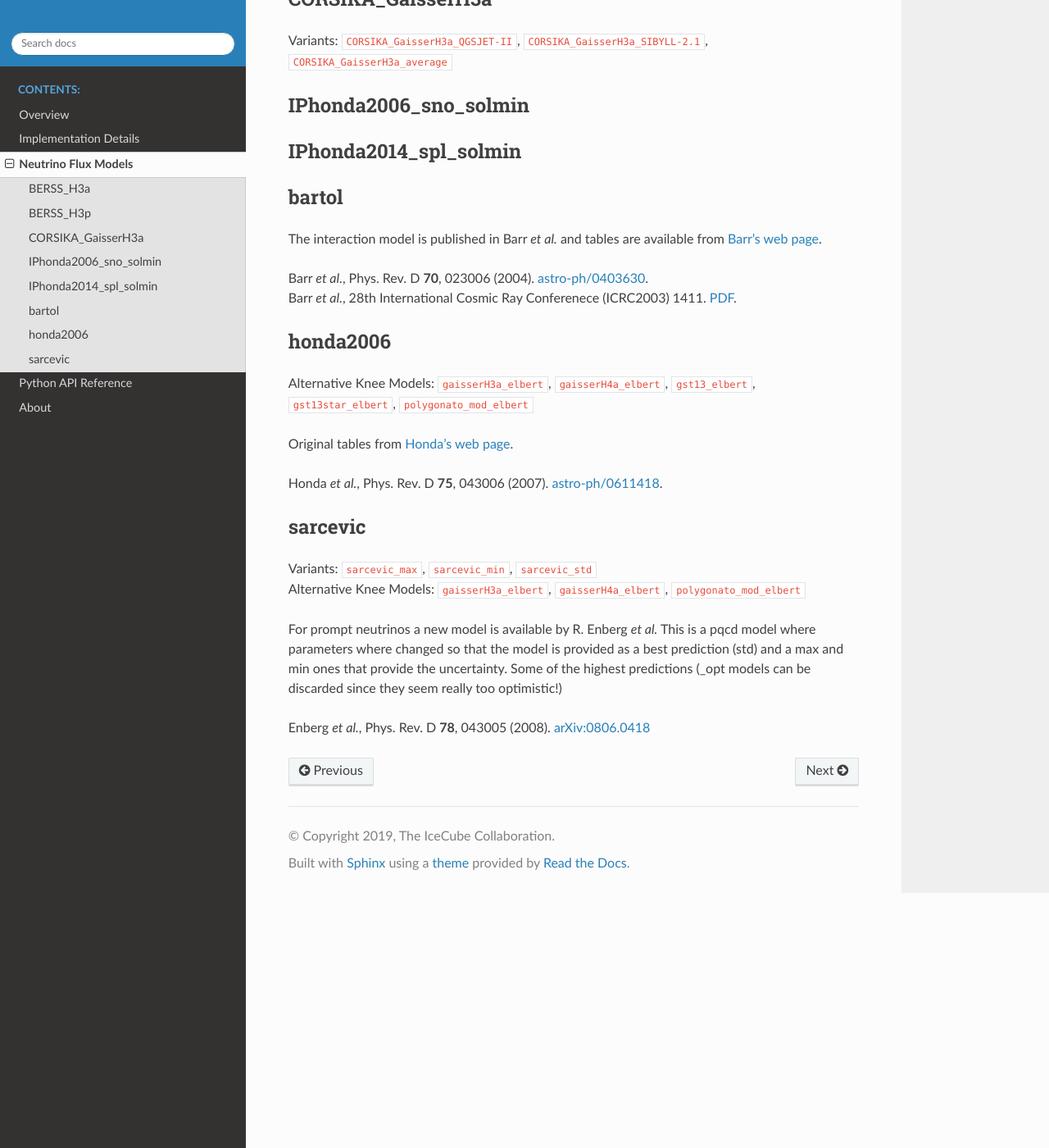
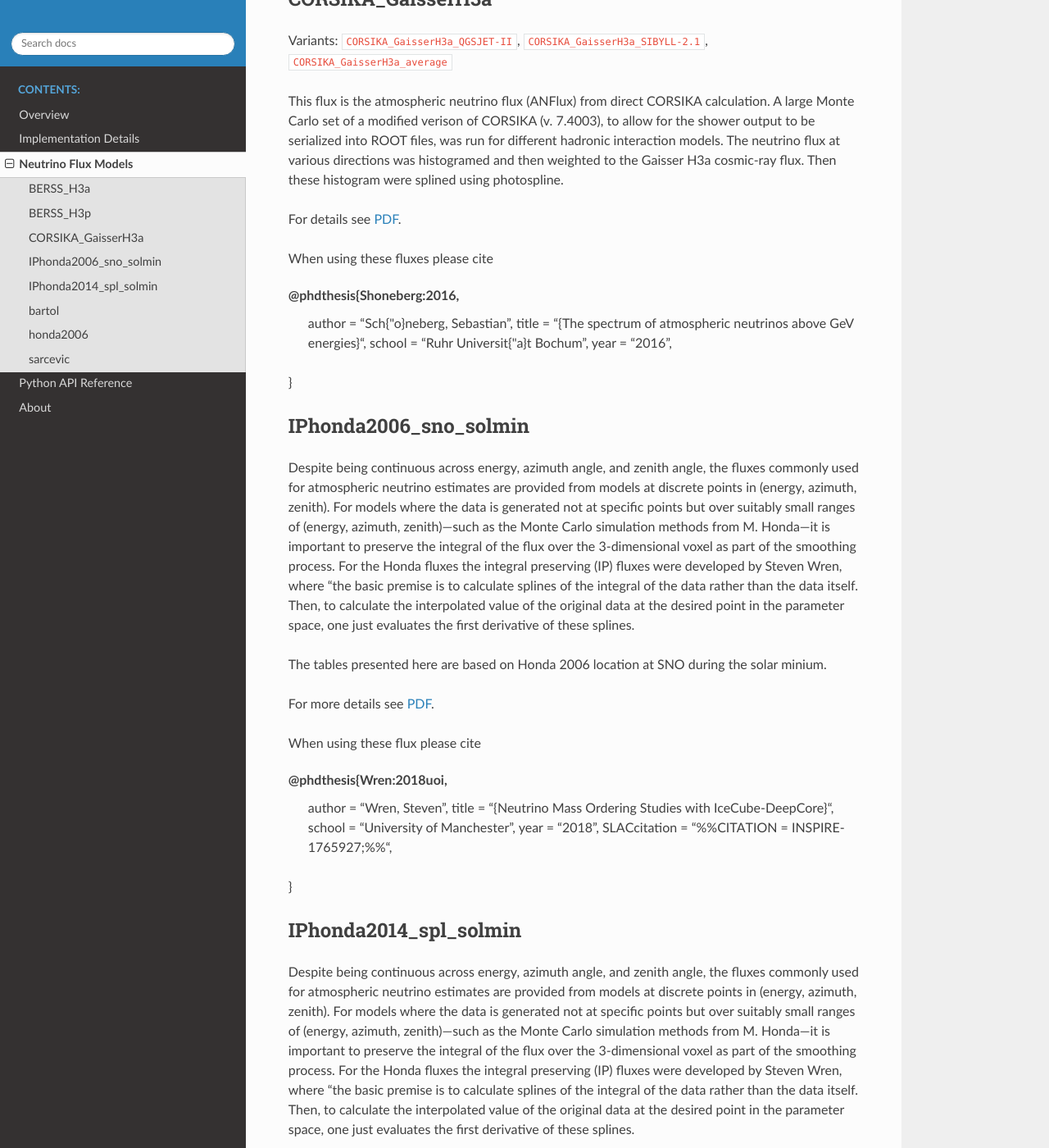
Before and after one commit to icecube/nuflux, a Sphinx documentation site: the page built from docs/models.rst, in a window 1280 px wide and 1400 px high, scrolled down 1168 px. Shown: the whole window at 82% size. Built offline with Sphinx 7.4.7 and the Read the Docs theme 2.0.0, drawn with Linux system fonts in a browser that asks for light colours; some of the changed text lies outside the part shown.

Commit message:
Added missing fluxes references

```diff
--- a/docs/models.rst
+++ b/docs/models.rst
@@ -37,16 +37,60 @@ CORSIKA_GaisserH3a
 
 Variants: ``CORSIKA_GaisserH3a_QGSJET-II``, ``CORSIKA_GaisserH3a_SIBYLL-2.1``, ``CORSIKA_GaisserH3a_average``
 
+This flux is the atmospheric neutrino flux (ANFlux) from direct CORSIKA calculation. A large Monte Carlo set of a modified verison of CORSIKA (v. 7.4003), to allow for the shower output to be serialized into ROOT files, was run for different hadronic interaction models. The neutrino flux at various directions was histogramed and then weighted to the Gaisser H3a cosmic-ray flux. Then these histogram were splined using photospline.
+
+For details see `PDF <https://hss-opus.ub.ruhr-uni-bochum.de/opus4/frontdoor/deliver/index/docId/5268/file/diss.pdf>`_.
+
+When using these fluxes please cite
+
+@phdthesis{Shoneberg:2016,
+      author         = “Sch{\"o}neberg, Sebastian”,
+      title          = “{The spectrum of atmospheric neutrinos above GeV energies}“,
+      school         = “Ruhr Universit{\"a}t Bochum”,
+      year           = “2016",
+}
 
 .. _IPhonda2006_sno_solmin:
 
 IPhonda2006_sno_solmin
 ----------------------
 
+Despite being continuous across energy, azimuth angle, and zenith angle, the fluxes commonly used for atmospheric neutrino estimates are provided from models at discrete points in (energy, azimuth, zenith). For models where the data is generated not at specific points but over suitably small ranges of (energy, azimuth, zenith)—such as the Monte Carlo simulation methods from M. Honda—it is important to preserve the integral of the flux over the 3-dimensional voxel as part of the smoothing process. For the Honda fluxes the integral preserving (IP) fluxes were developed by Steven Wren, where “the basic premise is to calculate splines of the integral of the data rather than the data itself. Then, to calculate the interpolated value of the original data at the desired point in the parameter space, one just evaluates the first derivative of these splines.
+
+The tables presented here are based on Honda 2006 location at SNO during the solar minium.
+
+For more details see `PDF <https://www.research.manchester.ac.uk/portal/en/theses/neutrino-mass-ordering-studies-with-icecubedeepcore(70414fde-3bef-4028-877b-5e1e86b2165d).html>`_.
+
+When using these flux please cite
+
+@phdthesis{Wren:2018uoi,
+      author         = “Wren, Steven”,
+      title          = “{Neutrino Mass Ordering Studies with IceCube-DeepCore}“,
+      school         = “University of Manchester”,
+      year           = “2018",
+      SLACcitation   = “%%CITATION = INSPIRE-1765927;%%“,
+}
+
 .. _IPhonda2014_spl_solmin:
 
 IPhonda2014_spl_solmin
 ----------------------
+
+Despite being continuous across energy, azimuth angle, and zenith angle, the fluxes commonly used for atmospheric neutrino estimates are provided from models at discrete points in (energy, azimuth, zenith). For models where the data is generated not at specific points but over suitably small ranges of (energy, azimuth, zenith)—such as the Monte Carlo simulation methods from M. Honda—it is important to preserve the integral of the flux over the 3-dimensional voxel as part of the smoothing process. For the Honda fluxes the integral preserving (IP) fluxes were developed by Steven Wren, where “the basic premise is to calculate splines of the integral of the data rather than the data itself. Then, to calculate the interpolated value of the original data at the desired point in the parameter space, one just evaluates the first derivative of these splines.
+
+The tables presented here are based on Honda 2014 location at south pole during the solar minium.
+
+For more details see `PDF <https://www.research.manchester.ac.uk/portal/en/theses/neutrino-mass-ordering-studies-with-icecubedeepcore(70414fde-3bef-4028-877b-5e1e86b2165d).html>`_.
+
+When using these flux please cite
+
+@phdthesis{Wren:2018uoi,
+      author         = “Wren, Steven”,
+      title          = “{Neutrino Mass Ordering Studies with IceCube-DeepCore}“,
+      school         = “University of Manchester”,
+      year           = “2018",
+      SLACcitation   = “%%CITATION = INSPIRE-1765927;%%“,
+}
 
 .. _bartol:
 
```
